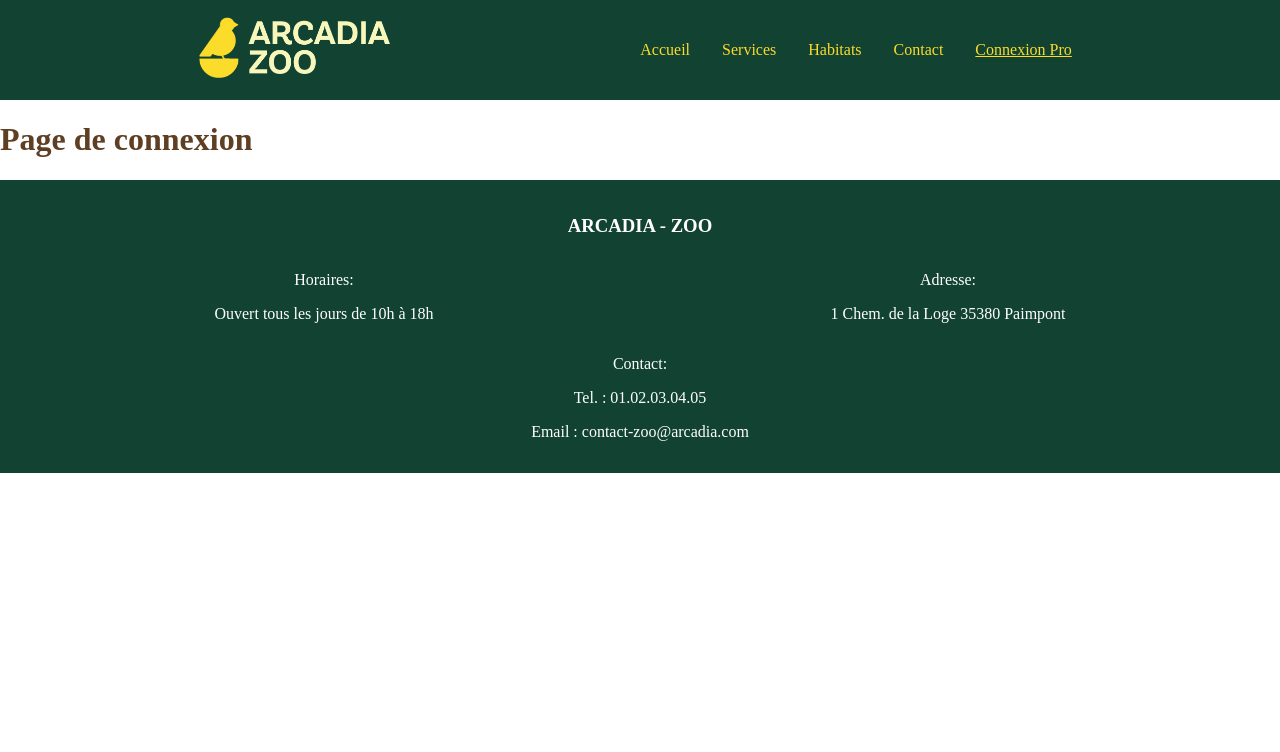
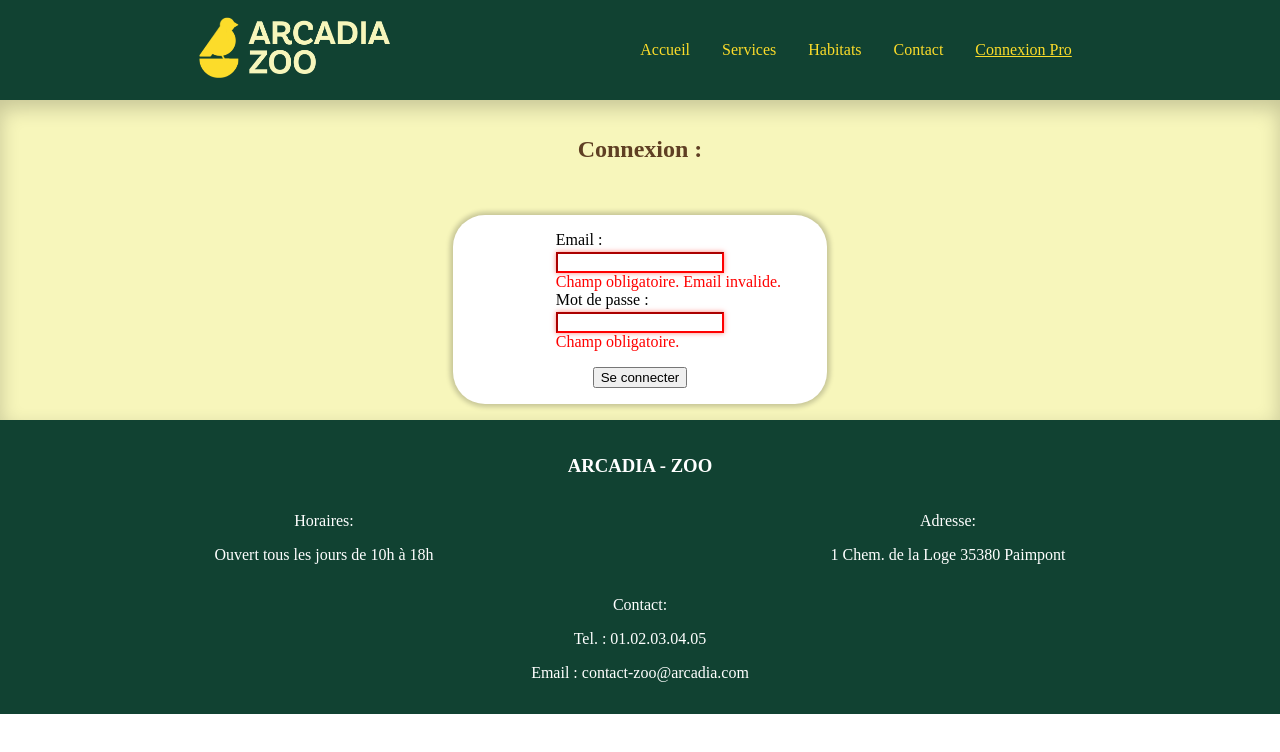
Before and after one commit to Incultis/Arcadia-zoo, a React (Create React App) app: page /connexion in a window 1280 px wide. Shown: the top 752 px of the page. Built offline with nearby package versions, Linux system fonts and the light colour scheme.

Commit message:
structure de la page connexion

```diff
--- a/src/components/pages/Connexion.js
+++ b/src/components/pages/Connexion.js
@@ -1,4 +1,22 @@
+import Input from "../shared/Input";
+import Section from "../shared/Section";
+import styles from "../pages/styles/Form.module.css"
+import HeadContent from "../shared/HeadContent";
+
 export default function Connexion() {
 
-    return <h1>Page de connexion</h1>
+    return <main>
+        <Section background>
+            <HeadContent>
+                <h2>Connexion :</h2>
+            </HeadContent>
+            <form className={styles.containerForm}  >
+                <div className={styles.container}>
+                    <Input label="Email" type="email" name="email" />
+                    <Input label="Mot de passe" type="password" name="password" />
+                    <button className={styles.btnSubmit}>Se connecter</button>
+                </div>
+            </form>
+        </Section>
+    </main>
 }
--- a/src/components/pages/styles/Form.module.css
+++ b/src/components/pages/styles/Form.module.css
@@ -76,3 +76,18 @@
     white-space: nowrap;
     color: red;
 }
+
+.container {
+    background-color: white;
+    padding: 1rem 0;
+    border-radius: 2rem;
+    box-shadow: 0rem 0rem 5px 3px #00000033;
+    width: 30%;
+    display: flex;
+    flex-direction: column;
+    align-items: center;
+}
+
+.btnSubmit {
+    margin-top: 1rem;
+}
```
